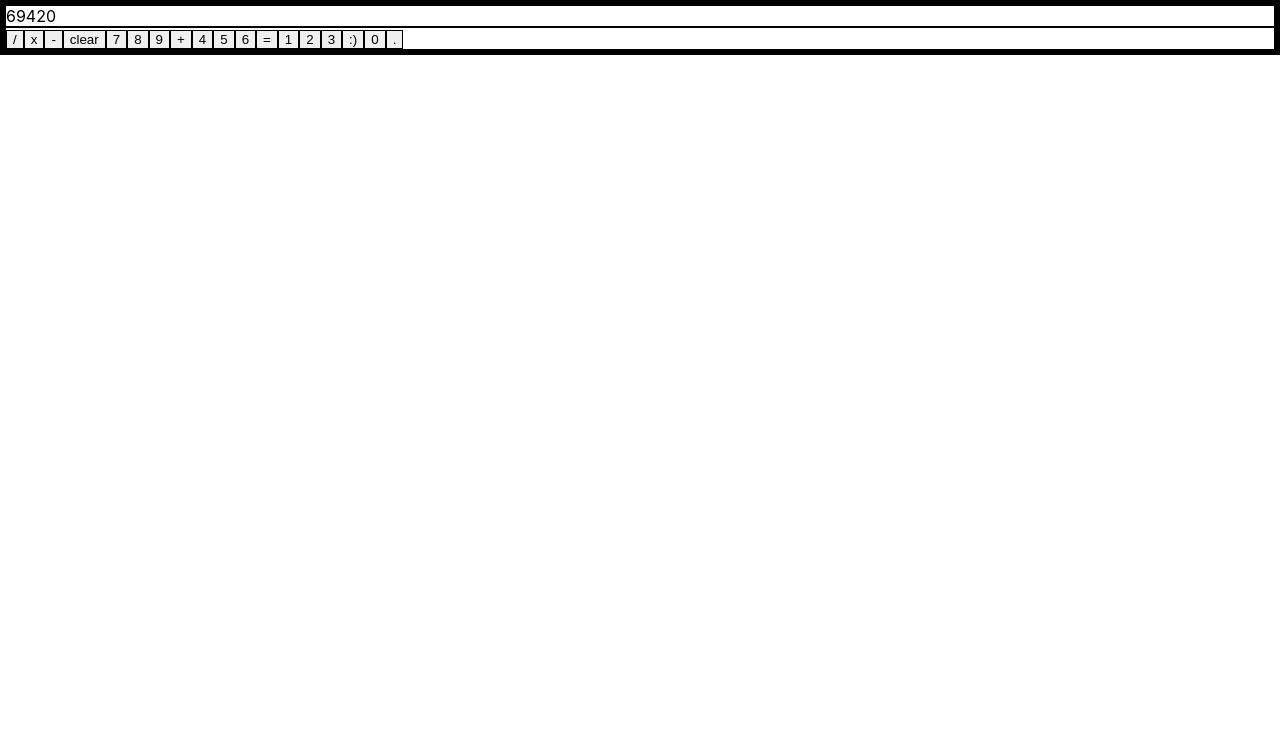
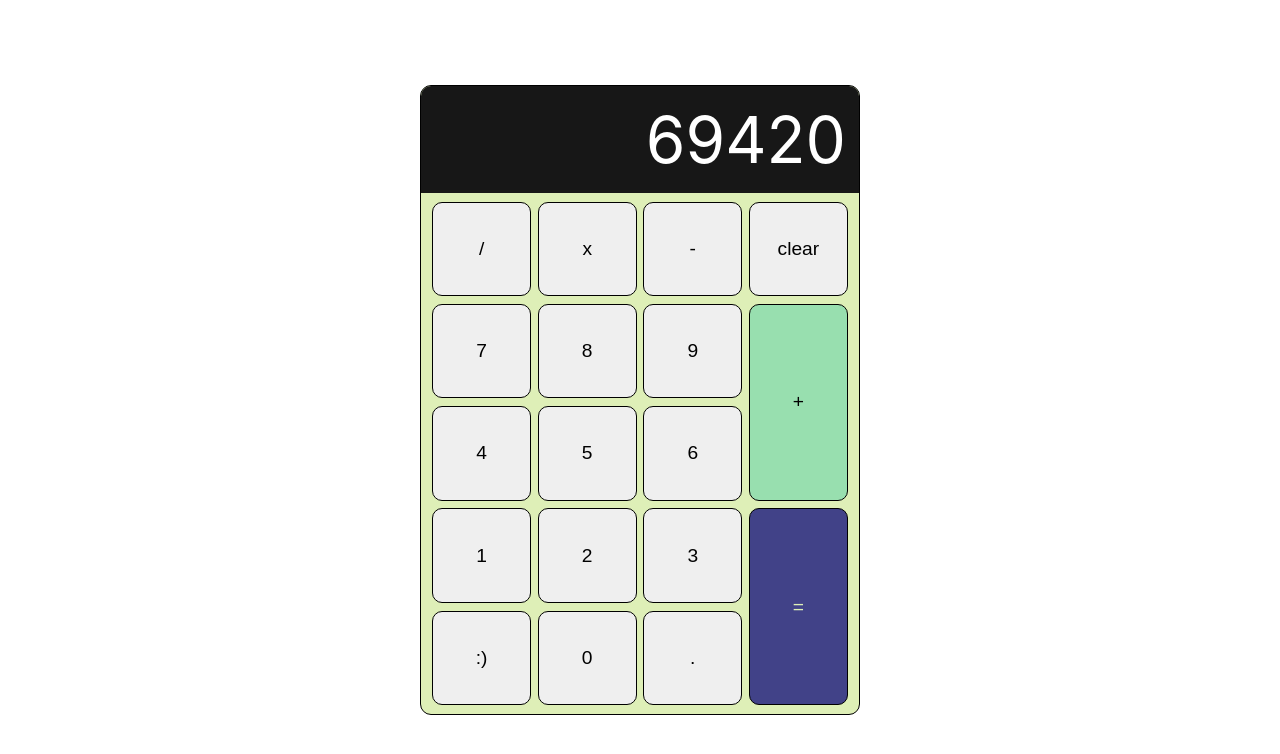
Before and after one commit to jsn-lps/calcyoulater, a React (Create React App) app: page / in a window 1280 px wide. Shown: the top 754 px of the page. Built offline with nearby package versions, Linux system fonts and the light colour scheme.

Commit message:
basic work

```diff
--- a/src/App.css
+++ b/src/App.css
@@ -1,3 +1,84 @@
 * {
+  margin: 0;
+  padding: 0;
+  box-sizing: border-box;
+  /* border: 1px solid black; */
+}
+
+:root {
+  --tea: #DEEFB7;
+  --celadon: #98DFAF;
+  --Keppel: #5FB49C;
+  --dsblue: #414288;
+  --palpur: #682D63;
+
+}
+
+.Page {
+  display: flex;
+  width: 100vw;
+  height: 100vh;
+}
+
+.CalcBody {
+  display: flex;
+  flex-direction: column;
+  justify-content: center;
+  width: 440px;
+  height: 630px;
+  margin: auto;
+  /* padding: 14px 0px; */
+  border-radius: 11px;
+  background-color: var(--tea);
   border: 1px solid black;
 }
+
+#display {
+  display: flex;
+  font-size: 4rem;
+  align-items: center;
+  justify-content: flex-end;
+  width: 100%;
+  height: 17%;
+  margin: auto;
+  padding: 3%;;
+  background-color: rgb(23, 23, 23);
+  color: white;
+  border-radius: 10px 10px 0 0;
+}
+
+#button-area {
+  display: grid;
+  grid-template-columns: repeat(4, 1fr);
+  row-gap: 1.5%;
+  column-gap: 1.5%;
+  padding: 2% 0;
+  flex: auto;
+  width: 95%;
+  height: 81%;
+  margin: auto;
+
+}
+
+.Button {
+  font-size: 1.2rem;
+  margin: 0;
+  padding: 0;
+  border-radius: 10px;
+  border: .5px solid black
+}
+
+#add {
+  grid-area: 2/4/4/5;
+  background-color: var(--celadon);
+}
+
+#equals {
+  grid-row-start: 4;
+  grid-row-end: 6;
+  grid-column-start: 4;
+  grid-column-end: 5;
+  background-color: var(--dsblue);
+  color: var(--tea);
+
+}
```
